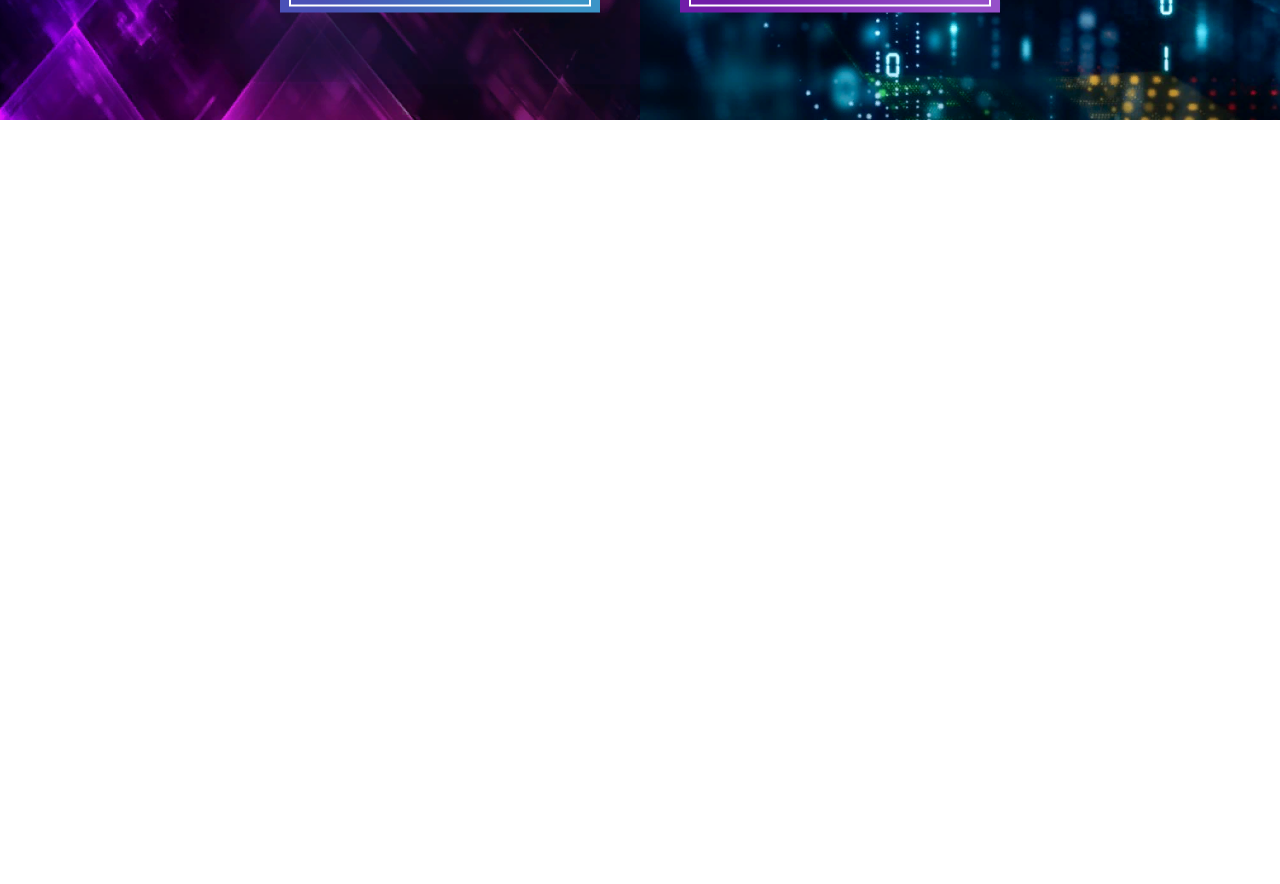
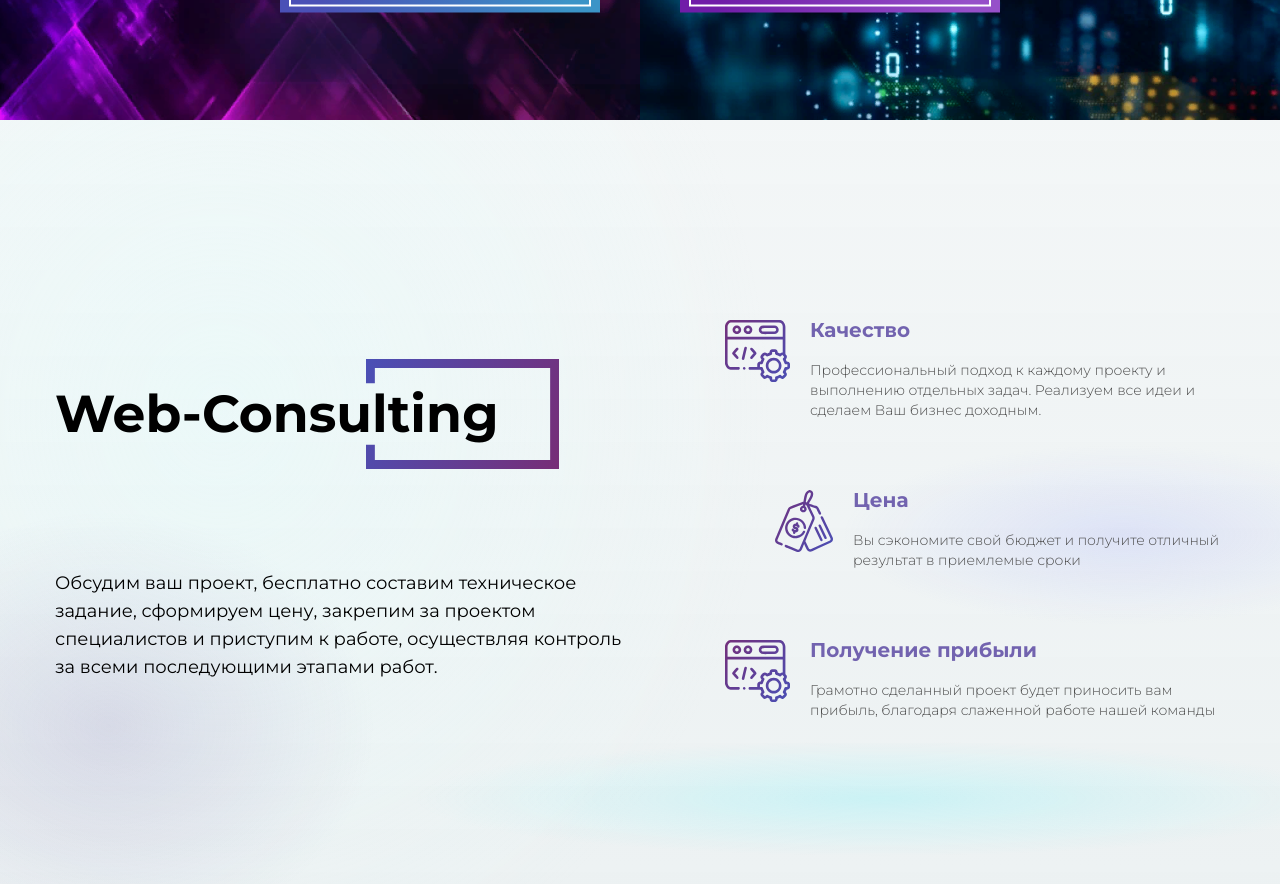
Before and after one commit to lRaven/compas-pro, a Vue app: page / in a window 1280 px wide. Shown: the part 680-1564 px from the top of the page. Before the commit the page ends 800 px from the top, so only its background shows below. Built offline with nearby package versions, Linux system fonts and the light colour scheme.

Commit message:
consulting section completed

```diff
--- a/src/App.vue
+++ b/src/App.vue
@@ -35,6 +35,32 @@
 
 	body {
 		font-family: "Montserrat", sans-serif;
+		background: radial-gradient(
+				36.51% 7.19% at 68.78% 84.82%,
+				rgba(67, 244, 255, 0.2) 0%,
+				rgba(149, 249, 255, 0) 100%
+			),
+			radial-gradient(
+				21.94% 11.24% at 87.72% 51.85%,
+				rgba(145, 156, 251, 0.2) 0%,
+				rgba(0, 26, 255, 0) 100%
+			),
+			radial-gradient(
+				42.94% 75.51% at 17.25% 36.57%,
+				rgba(228, 255, 253, 0.41) 0%,
+				rgba(255, 255, 255, 0) 100%
+			),
+			radial-gradient(
+				20.84% 26.87% at 8.47% 75.79%,
+				rgba(108, 79, 155, 0.2) 0%,
+				rgba(112, 29, 168, 0) 100%
+			),
+			linear-gradient(
+				0deg,
+				rgba(160, 186, 191, 0.2) -2.08%,
+				rgba(160, 186, 191, 0.124) 100%
+			),
+			#ffffff;
 	}
 
 	img,
@@ -57,11 +83,12 @@
 	}
 	h4 {
 		font-size: 2rem;
-		font-weight: 400;
+		font-weight: 700;
 	}
 	p {
 		font-size: 1.8rem;
 		font-weight: 400;
+		line-height: 2.8rem;
 	}
 	span {
 		font-size: 1rem;
--- a/src/components/TheBanner.vue
+++ b/src/components/TheBanner.vue
@@ -40,13 +40,13 @@
 				);
 				switch (direction) {
 					case "right": {
-						slideLeft.setAttribute("style", "width:90vw");
-						slideRight.setAttribute("style", "width: 10vw");
+						slideLeft.setAttribute("style", "width: 90%");
+						slideRight.setAttribute("style", "width: 10%");
 						break;
 					}
 					case "left": {
-						slideRight.setAttribute("style", "width:90vw");
-						slideLeft.setAttribute("style", "width: 10vw");
+						slideRight.setAttribute("style", "width: 90%");
+						slideLeft.setAttribute("style", "width: 10%");
 						break;
 					}
 				}
@@ -124,7 +124,7 @@
 		&__slide {
 			width: 50%;
 			height: 100%;
-			transition: all 1s ease;
+			transition: width 0.7s ease;
 			&-left {
 				background: url(/img/banner-bg-left.png) center left / cover
 					no-repeat;
--- /dev/null
+++ b/src/components/TheConsulting.vue
@@ -0,0 +1,127 @@
+<template>
+	<section class="consulting center">
+		<div class="consulting__col">
+			<div class="consulting__title-wrapper">
+				<h1 class="consulting__title">Web-Consulting</h1>
+			</div>
+			<p class="consulting__text">
+				Обсудим ваш проект, бесплатно составим техническое задание,
+				сформируем цену, закрепим за проектом специалистов и приступим к
+				работе, осуществляя контроль за всеми последующими этапами
+				работ.
+			</p>
+		</div>
+		<div class="consulting__col">
+			<div class="consulting__benefit">
+				<img
+					src="img/icon/code.svg"
+					class="consupting__benefit-icon"
+					alt=""
+				/>
+				<div class="consulting__benefit-content">
+					<h4 class="consulting__benefit-title">Качество</h4>
+					<p class="consulting__benefit-text">
+						Профессиональный подход к каждому проекту и выполнению
+						отдельных задач. Реализуем все идеи и сделаем Ваш бизнес
+						доходным.
+					</p>
+				</div>
+			</div>
+			<div class="consulting__benefit">
+				<img
+					src="img/icon/price.svg"
+					class="consupting__benefit-icon"
+					alt=""
+				/>
+				<div class="consulting__benefit-content">
+					<h4 class="consulting__benefit-title">Цена</h4>
+					<p class="consulting__benefit-text">
+						Вы сэкономите свой бюджет и получите отличный результат
+						в приемлемые сроки
+					</p>
+				</div>
+			</div>
+			<div class="consulting__benefit">
+				<img
+					src="img/icon/code.svg"
+					class="consupting__benefit-icon"
+					alt=""
+				/>
+				<div class="consulting__benefit-content">
+					<h4 class="consulting__benefit-title">Получение прибыли</h4>
+					<p class="consulting__benefit-text">
+						Грамотно сделанный проект будет приносить вам прибыль,
+						благодаря слаженной работе нашей команды
+					</p>
+				</div>
+			</div>
+		</div>
+	</section>
+</template>
+
+<script>
+	export default {
+		name: "Web Consulting",
+	};
+</script>
+
+<style lang="scss" scoped>
+	.consulting {
+		min-height: 100vh;
+		display: flex;
+		align-items: center;
+		justify-content: space-between;
+		gap: 10rem;
+		&__col {
+		}
+
+		&__title {
+			width: max-content;
+			&-wrapper {
+				display: flex;
+				align-items: center;
+				height: 11rem;
+				width: fit-content;
+				padding-right: 6rem;
+				background: url(/img/icon/decorative-block.svg) center right /
+					contain no-repeat;
+				margin-bottom: 10rem;
+			}
+		}
+		&__text {
+			display: block;
+			max-width: 57rem;
+			width: max-content;
+		}
+
+		&__benefit {
+			display: flex;
+			align-items: flex-start;
+			gap: 2rem;
+			&:nth-child(2) {
+				transform: translateX(5rem);
+				.consulting__benefit-text {
+					max-width: 37rem;
+				}
+			}
+			+ .consulting__benefit {
+				margin-top: 7rem;
+			}
+
+			&-icon {
+			}
+			&-content {
+			}
+			&-title {
+				color: var(--light-purple);
+				margin-bottom: 2rem;
+			}
+			&-text {
+				font-size: 1.4rem;
+				line-height: 2rem;
+				font-weight: 300;
+				color: var(--light-dark);
+			}
+		}
+	}
+</style>
--- a/src/views/Home.vue
+++ b/src/views/Home.vue
@@ -3,6 +3,7 @@
 		<the-header />
 		<main class="main" id="main">
 			<the-banner />
+			<the-consulting />
 		</main>
 		<!-- <the-footer /> -->
 	</div>
@@ -12,6 +13,7 @@
 	import TheHeader from "../components/TheHeader.vue";
 
 	import TheBanner from "../components/TheBanner.vue";
+	import TheConsulting from "../components/TheConsulting.vue";
 
 	// import TheFooter from "../components/general/TheFooter.vue";
 
@@ -21,6 +23,7 @@
 			TheHeader,
 
 			TheBanner,
+			TheConsulting,
 
 			// TheFooter,
 		},
```
Also changed, not shown: public/img/icon/decorative-block.svg (added), 1 other file (tests, documents, lock files or other folders).
